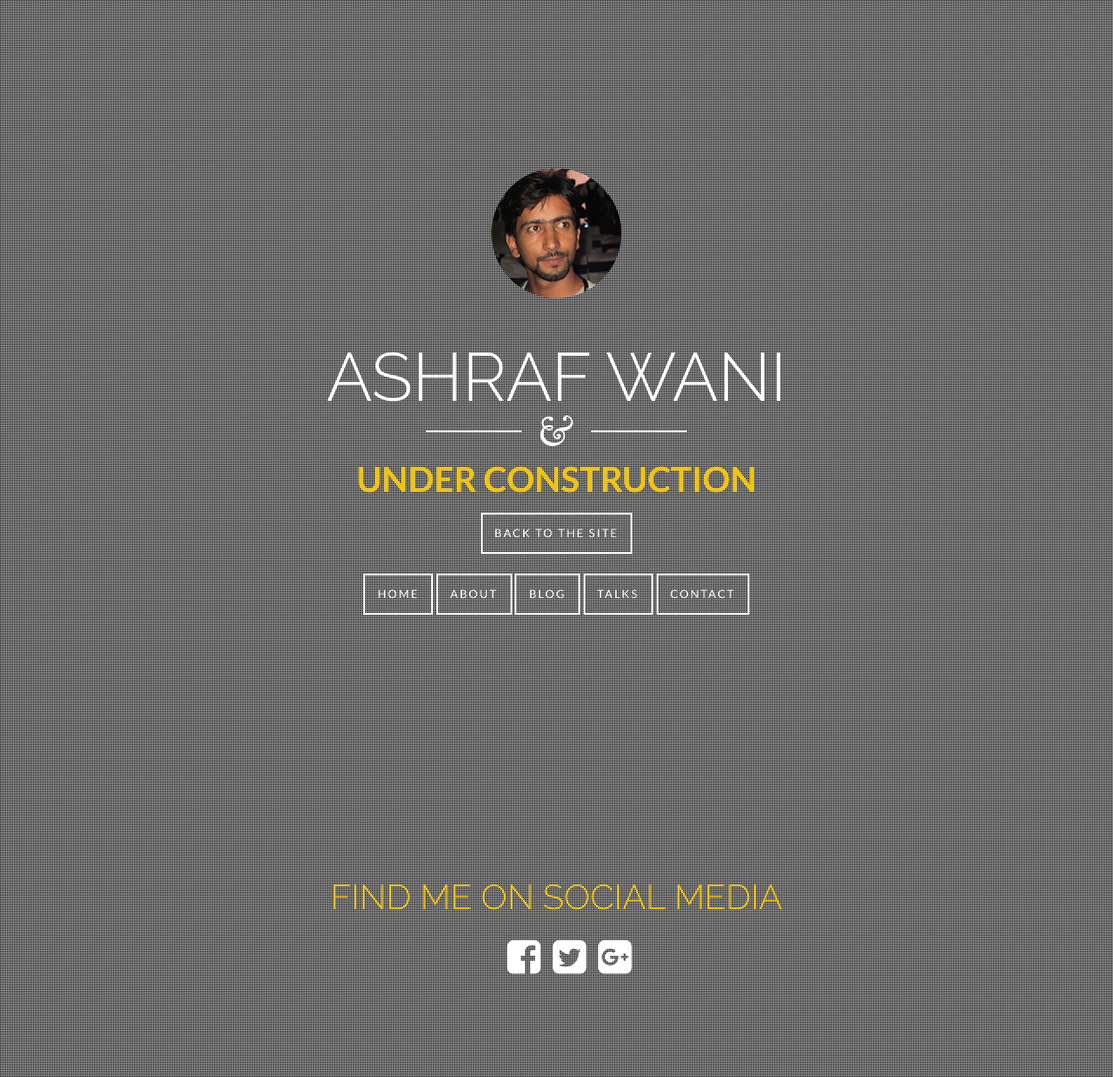
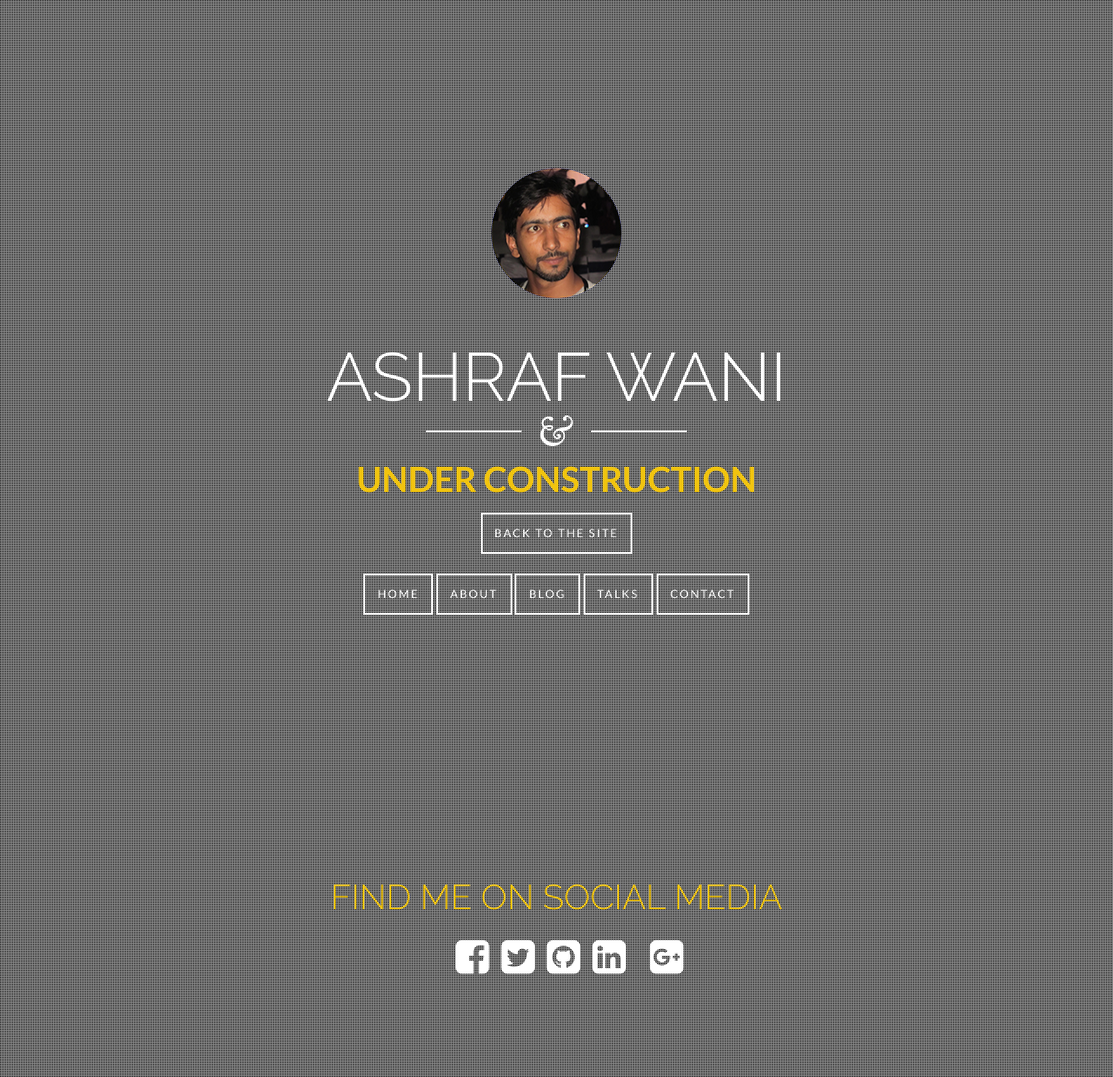
Before and after one commit to ashrafwani/ashrafwani.github.io, a Jekyll site: the page beta.html, which Jekyll copies as it is, in a window 1280 px wide. Shown: the whole page at 87% size. Built offline with Jekyll 4.4.1, drawn with Linux system fonts in a browser that asks for light colours; nearby versions of some CDN libraries.

Commit message:
Update beta.html

```diff
--- a/beta.html
+++ b/beta.html
@@ -53,6 +53,9 @@
                          <ul class="socials">
                         <li><a href="https://www.facebook.com/aashuvani" target="_blank"><i class="fa fa-facebook-square fa-3x"></i></a></li>
                         <li><a href="https://twitter.com/aashu_wani" target="_blank"><i class="fa fa-twitter-square fa-3x"></i></a></li>
+                        <li><a href="https://www.github.com/ashrafwani" target="_blank"><i class="fa fa-github-square fa-3x"></i></a></li>
+                        <li><a href="https://www.linkedin.com/in/ashrafwani" target="_blank"><i class="fa fa-linkedin-square fa-3x"></i></a></li>
+                        <li><a href="https://www.instagram.com/ashraf.wani" target="_blank"><i class="fa fa-instagram-square fa-3x"></i></a></li>
                         <li><a href="https://plus.google.com/+AshrafWaniA" target="_blank"><i class="fa fa-google-plus-square fa-3x"></i></a></li>
 
                         </ul>
```
